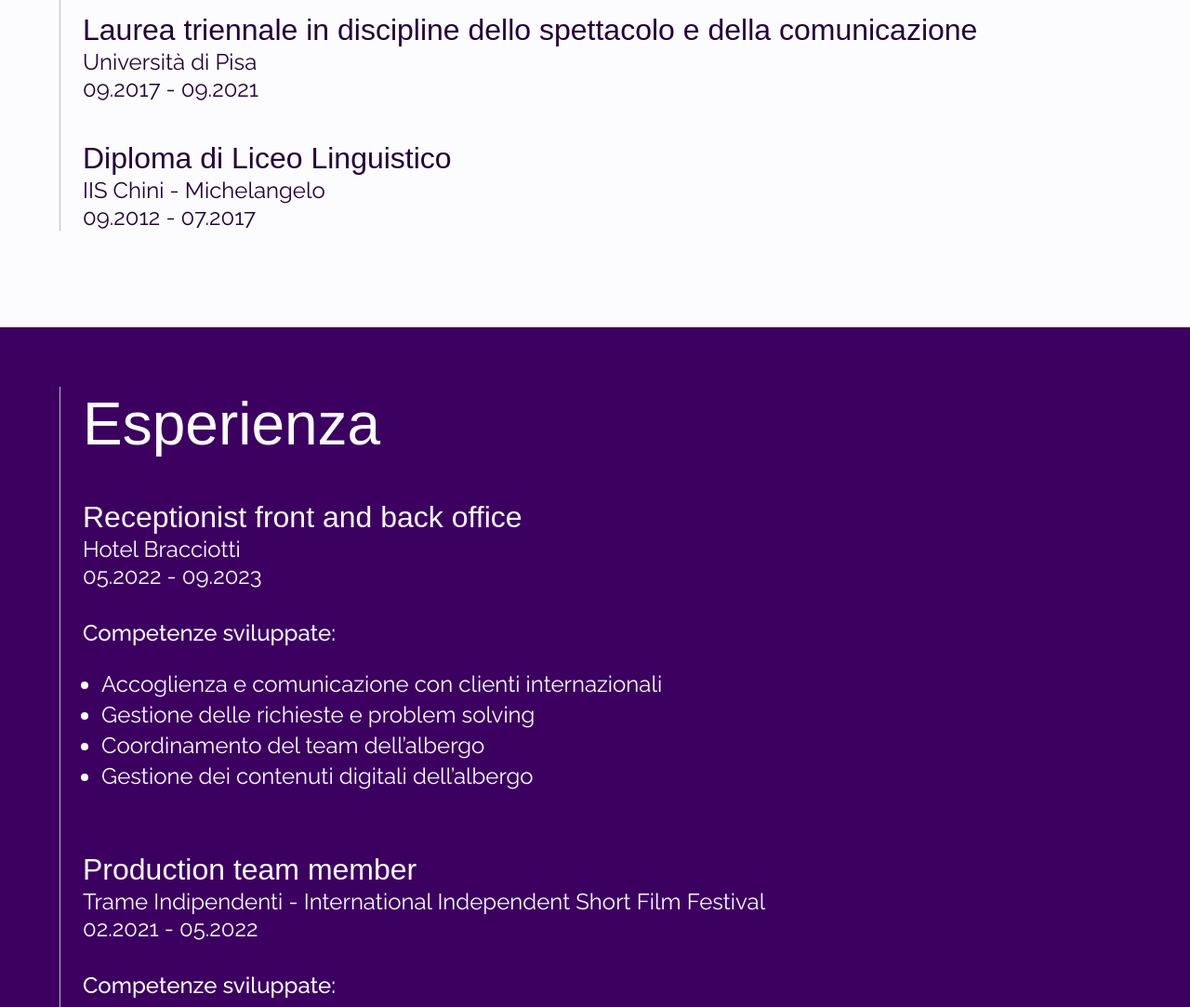
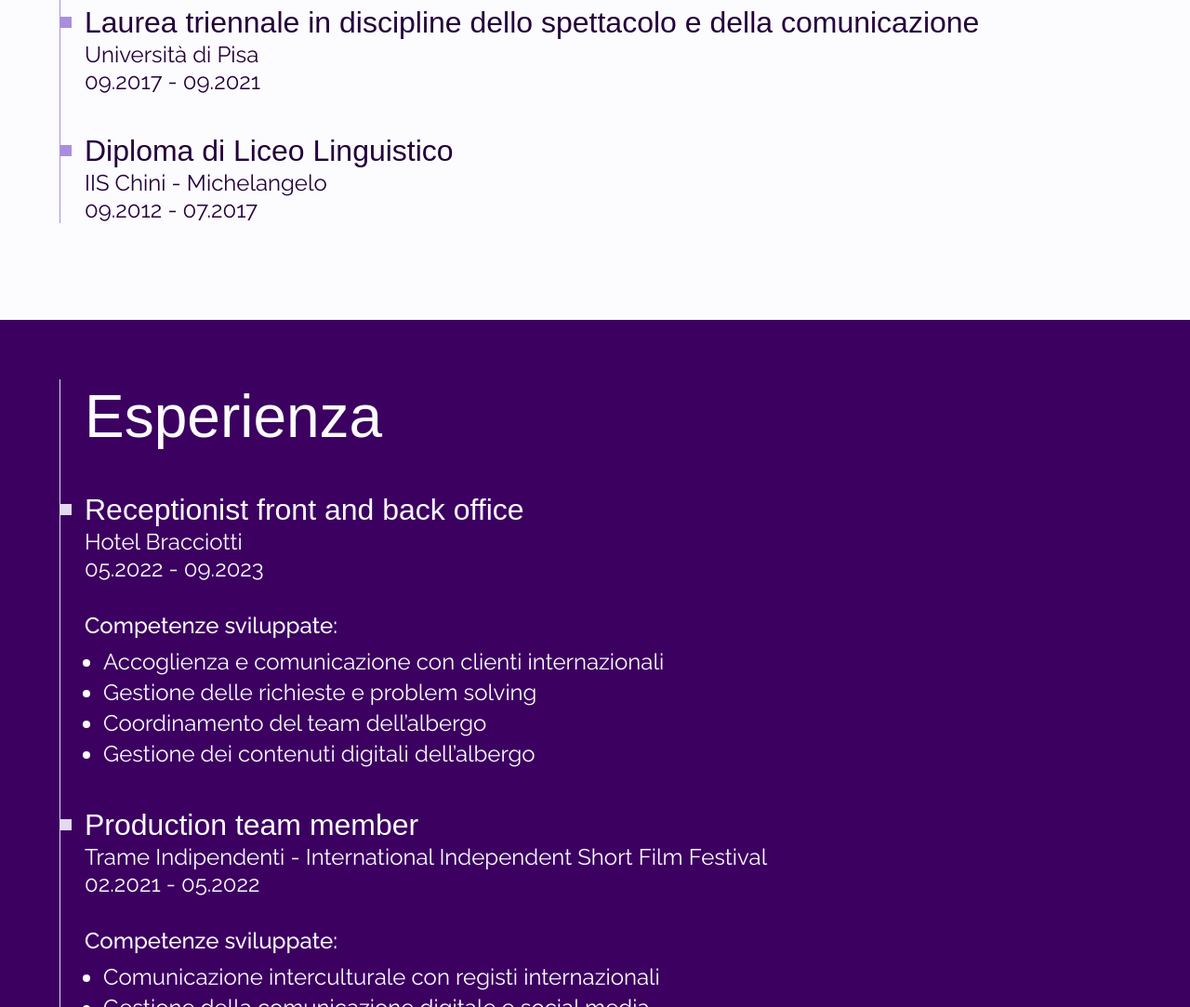
Before and after one commit to ericagemignani/personal-site, a plain HTML site: page cv.html in a window 1280 px wide. Shown: the part 1717-2800 px from the top of the page at 93% size. Drawn offline with nearby package versions, Linux system fonts and the light colour scheme; a web font is replaced by a local one.

```diff
--- a/css/style.scss
+++ b/css/style.scss
@@ -356,8 +356,6 @@ p {
   margin: 0;
   background-color: $primary-color;
   color: $secondary-color;
-  position: relative;
-  z-index: 1;
 }
 
 #footer .footer-content {
@@ -513,3 +511,84 @@ p {
   }
 }
 // -- CTA FINALE --
+
+
+#formazione .stop-point {
+  display: flex;
+  flex-direction: row;
+  column-gap: 8px;
+  margin-top: 40px;
+  padding: 0;
+  align-items: center;
+}
+
+#formazione .stop-bullet {
+  width: 8px;
+  height: 8px;
+  background-color: #A98EE0;
+  margin: 0;
+}
+
+@media (min-width: 744px) {
+  #formazione .stop-point {
+    margin-top: 48px;
+    column-gap: 12px;
+  }
+
+  #formazione .stop-bullet {
+    width: 10px;
+    height: 10px;
+  }
+}
+
+@media (min-width: 1280px) {
+  #formazione .stop-point {
+    margin-top: 40px;
+    column-gap: 14px;
+  }
+
+  #formazione .stop-bullet {
+    width: 12px;
+    height: 12px;
+  }
+}
+
+#esperienza .stop-point {
+  display: flex;
+  flex-direction: row;
+  column-gap: 8px;
+  margin-top: 40px;
+  padding: 0;
+  align-items: center;
+}
+
+#esperienza .stop-bullet {
+  width: 8px;
+  height: 8px;
+  background-color: #E2D9F5;
+  margin: 0;
+}
+
+@media (min-width: 744px) {
+  #esperienza .stop-point {
+    margin-top: 48px;
+    column-gap: 12px;
+  }
+
+  #esperienza .stop-bullet {
+    width: 10px;
+    height: 10px;
+  }
+}
+
+@media (min-width: 1280px) {
+  #esperienza .stop-point {
+    margin-top: 40px;
+    column-gap: 14px;
+  }
+
+  #esperienza .stop-bullet {
+    width: 12px;
+    height: 12px;
+  }
+}
--- a/cv.html
+++ b/cv.html
@@ -40,26 +40,31 @@
 /* FORMAZIONE */
     #formazione {
       margin: 76px 12px 96px 12px;
-      border-left: solid 1.5px #C1B8C6;
+      border-left: solid 1.5px #A98EE0;
+    }
+
+    #formazione h2 {
       padding-left: 12px;
     }
 
-    #formazione h3 {
-      margin-top: 40px;
+    #formazione .cv-p2 {
+      padding-left: 16px;
     }
 
     #formazione .cv-p3 {
       margin: 16px 0 24px 0;
+      padding-left: 16px;
     }
 
     #formazione .cv-p4 {
       font-weight: 500;
       margin-bottom: 8px;
+      padding-left: 16px;
     }
 
     #formazione ul {
       margin: 0 12px 56px 20px;
-      padding: 0;
+      padding-left: 16px;
     }
 
     #formazione ul li {
@@ -68,63 +73,94 @@
 
     #formazione .cv-p5 {
       margin-bottom: 40px;
+      padding-left: 16px;
+    }
+
+    #formazione .cv-p6 {
+      padding-left: 16px;
     }
 
     @media (min-width: 744px) {
       #formazione {
       margin: 124px 32px 92px 32px;
-      padding-left: 20px;
       }
 
-      #formazione h3 {
-        margin-top: 48px;
+      #formazione h2 {
+        padding-left: 22px;
+      }
+
+      #formazione .cv-p2 {
+        padding-left: 22px;
       }
 
       #formazione .cv-p3 {
         margin: 20px 0;
+        padding-left: 22px;
       }
 
       #formazione .cv-p4 {
         font-weight: 500;
         margin-bottom: 12px;
+        padding-left: 22px;
       }
 
       #formazione ul {
-        margin: 0 20px;
-        padding: 0;
+        padding-left: 22px;
       }
 
       #formazione ul li {
         padding: 2px 0;
+      }
+
+      #formazione .cv-p5 {
+        padding-left: 22px;
+      }
+
+      #formazione .cv-p6 {
+        padding-left: 22px;
       }
     }
 
     @media (min-width: 1280px) {
       #formazione {
       margin: 128px 64px 104px 64px;
-      padding-left: 24px;
       }
 
-      #formazione h3 {
-        margin-top: 40px;
+      #formazione h2 {
+        padding-left: 26px;
+        margin-top: 8px;
+      }
+
+      #formazione .cv-p2 {
+        padding-left: 26px;
       }
 
       #formazione .cv-p3 {
         margin: 24px 0 32px 0;
+        padding-left: 26px;
       }
 
       #formazione .cv-p4 {
         font-weight: 500;
-        margin-bottom: 16px;
+        margin-bottom: 8px;
+        padding-left: 26px;
       }
 
       #formazione ul {
         margin: 0 0 64px 20px;
-        padding: 0;
+        padding-left: 26px;
       }
 
       #formazione ul li {
         padding: 2px 0;
+      }
+
+      #formazione .cv-p5 {
+        padding-left: 26px;
+      }
+
+      #formazione .cv-p6 {
+        padding-left: 26px;
       }
     }
 /* FORMAZIONE */
@@ -139,35 +175,42 @@
     #esperienza .content {
       margin: 0;
       padding: 0;
-      border-left: solid 1.5px #C1B8C6;
-      padding-left: 12px;
+      border-left: solid 1.5px #E2D9F5;
       color: #FCFCFF;
     }
 
-    #esperienza .content h3 {
-      margin-top: 40px;
-      padding: 0;
-
+    #esperienza h2 {
+      padding-left: 16px;
     }
 
-    #esperienza .content .cv-p8 {
+    #esperienza .cv-p7 {
+      padding-left: 16px;
+    }
+
+    #esperienza .cv-p8 {
       font-weight: 500;
       margin: 24px 0 8px 0;
+      padding-left: 16px;
     }
 
-    #esperienza .content ul {
+    #esperienza ul {
       margin-left: 20px;
-      margin-bottom: 56px;
-      padding: 0;
+      margin-top: 0;
+      padding-left: 16px;
     }
 
-    #esperienza .content ul li {
+    #esperienza ul li {
       padding: 2px 0;
     }
 
-    #esperienza .content .cv-p10 {
+    #esperienza .cv-p9 {
+      padding-left: 16px;
+    }
+
+    #esperienza .cv-p10 {
       font-weight: 500;
       margin: 24px 0 8px 0;
+      padding-left: 16px;
     }
 
     @media (min-width: 744px) {
@@ -176,28 +219,32 @@
       margin-bottom: 176px;
       }
 
-      #esperienza .content {
-        padding-left: 20px;
+      #esperienza h2 {
+        padding-left: 22px;
       }
 
-      #esperienza .content h3 {
-        margin-top: 48px;
-        padding: 0;
+      #esperienza .cv-p7 {
+        padding-left: 22px;
+      }
+
+      #esperienza ul {
+        margin-top: 0;
 
       }
 
-      #esperienza .content ul {
-        margin-bottom: 64px;
+      #esperienza .cv-p8 {
+        margin: 20px 0 8px 0;
+        padding-left: 22px;
       }
 
-      #esperienza .content .cv-p8 {
-        font-weight: 500;
-        margin: 20px 0 12px 0;
+      #esperienza .cv-p9 {
+        padding-left: 22px;
       }
 
-      #esperienza .content .cv-p10 {
+      #esperienza .cv-p10 {
         font-weight: 500;
-        margin: 20px 0 12px 0;
+        margin: 20px 0 8px 0;
+        padding-left: 22px;
       }
     }
 
@@ -207,28 +254,33 @@
       margin-bottom: 216;
       }
 
-      #esperienza .content {
-        padding-left: 24px;
+      #esperienza h2 {
+        padding-left: 26px;
       }
 
-      #esperienza .content h3 {
-        margin-top: 40px;
-        padding: 0;
-
+      #esperienza .cv-p7 {
+        padding-left: 26px;
       }
 
-      #esperienza .content ul {
-        margin-bottom: 64px;
+      #esperienza ul {
+        margin-top: 0;
+        padding-left: 26px;
       }
 
-      #esperienza .content .cv-p8 {
+      #esperienza .cv-p8 {
         font-weight: 500;
-        margin: 32px 0 16px 0;
+        margin: 32px 0 8px 0;
+        padding-left: 26px;
       }
 
-      #esperienza .content .cv-p10 {
+      #esperienza .cv-p9 {
+        padding-left: 26px;
+      }
+
+      #esperienza .cv-p10 {
         font-weight: 500;
-        margin: 32px 0 16px 0;
+        margin: 32px 0 8px 0;
+        padding-left: 26px;
       }
     }
 /* ESPERIENZA */
@@ -365,7 +417,10 @@
 
   <section id="formazione">
     <h2>Formazione</h2>
-    <h3>Master in UX/UI Design</h3>
+    <div class="stop-point">
+      <div class="stop-bullet"></div>
+      <h3>Master in UX/UI Design</h3>
+    </div>
     <p class="cv-p2">Start2impact University<br>02.2024 - in corso</p>
     <p class="cv-p3">Percorso teorico e pratico con progetti corretti da professionisti del settore.</p>
     <p class="cv-p4">Competenze sviluppate:</p>
@@ -393,16 +448,25 @@
       <li>Utilizzo di tool AI</li>
       <li>Tecniche di prompt engineering</li>
     </ul>
-    <h3>Laurea triennale in discipline dello spettacolo e della comunicazione</h3>
+    <div class="stop-point">
+      <div class="stop-bullet"></div>
+      <h3>Laurea triennale in discipline dello spettacolo e della comunicazione</h3>
+    </div>
     <p class="cv-p5">Università di Pisa<br>09.2017 - 09.2021</p>
-    <h3>Diploma di Liceo Linguistico</h3>
+    <div class="stop-point">
+      <div class="stop-bullet"></div>
+      <h3>Diploma di Liceo Linguistico</h3>
+    </div>
     <p class="cv-p6">IIS Chini - Michelangelo<br>09.2012 - 07.2017</p>
   </section>
 
   <section id="esperienza">
     <div class="content">
       <h2>Esperienza</h2>
-      <h3>Receptionist front and back office</h3>
+      <div class="stop-point">
+        <div class="stop-bullet"></div>
+        <h3>Receptionist front and back office</h3>
+      </div>
       <p class="cv-p7">Hotel Bracciotti<br>05.2022 - 09.2023</p>
       <p class="cv-p8">Competenze sviluppate:</p>
       <ul>
@@ -411,7 +475,10 @@
         <li>Coordinamento del team dell’albergo</li>
         <li>Gestione dei contenuti digitali dell’albergo</li>
       </ul>
-      <h3>Production team member</h3>
+      <div class="stop-point">
+        <div class="stop-bullet"></div>
+        <h3>Production team member</h3>
+      </div>
       <p class="cv-p9">Trame Indipendenti - International Independent Short Film Festival<br>02.2021 - 05.2022</p>
       <p class="cv-p10">Competenze sviluppate:</p>
       <ul>
```
Also changed, not shown: dist/css/style.css, 1 other file.
